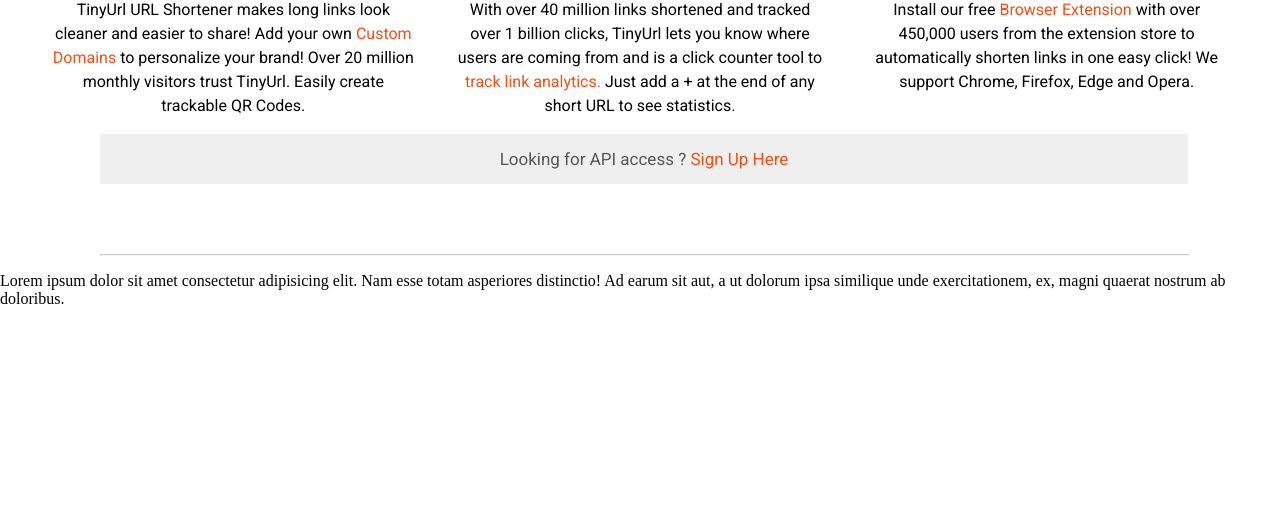
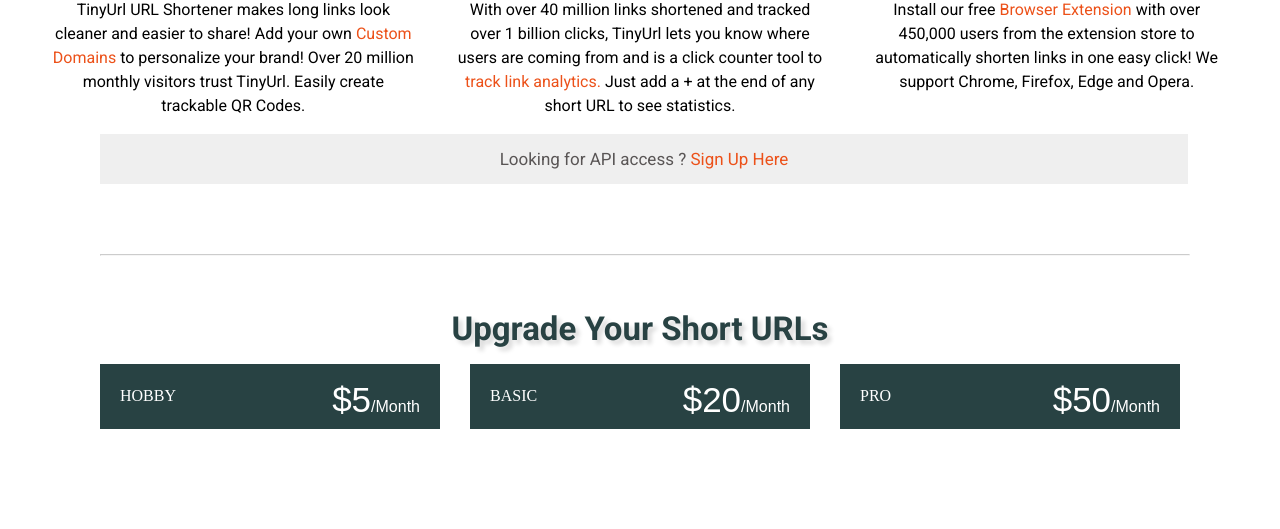
Before and after one commit to Moliki-Salman/tinyUrl-website, a plain HTML site: page index.html in a window 1280 px wide. Shown: the part 631-1160 px from the top of the page. Before the commit the page ends 989 px from the top, so only its background shows below. Drawn offline with Linux system fonts and the light colour scheme.

Commit message:
grean header

```diff
--- a/index.html
+++ b/index.html
@@ -62,7 +62,7 @@
             </h3>
             <p class="p-projectfunction">
                 TinyUrl URL Shortener makes long links look cleaner and easier to share!
-                Add your own <a   href=""><span>Custom Domains</span></a> to personalize your brand! Over 20 million
+                Add your own <a href=""><span>Custom Domains</span></a> to personalize your brand! Over 20 million
                 monthly visitors trust TinyUrl.
                 Easily create trackable QR Codes.
             </p>
@@ -90,14 +90,39 @@
     </section>
 
     <section>
-        <div >
-            <button  class="btn">Looking for API access &#63; <span class="text-orange">Sign Up Here</span></button>
+        <div>
+            <button class="btn">Looking for API access &#63; <span class="text-orange">Sign Up Here</span></button>
         </div>
         <hr class="line">
     </section>
+
     <section>
-        <p>Lorem ipsum dolor sit amet consectetur adipisicing elit. Nam esse totam asperiores distinctio! Ad earum sit aut, a ut dolorum ipsa similique unde exercitationem, ex, magni quaerat nostrum ab doloribus.</p>
+        <div>
+            <h3 class="heading2">Upgrade Your Short URLs</h3>
+        </div>
+        <div class="blanket-div">
+            <div class="header-green">
+               <div><p class="topic">HOBBY</p></div>
+                <div>
+                    <p class="dollar"><span class="span-dollar">&#36;5</span>&#47;Month</p>
+                </div>
+            </div>
+             <div class="header-green">
+               <div><p class="topic">BASIC</p></div>
+                <div>
+                    <p class="dollar"><span class="span-dollar">&#36;20</span>&#47;Month</p>
+                </div>
+            </div>
+             <div class="header-green">
+               <div><p class="topic">PRO</p></div>
+                <div>
+                    <p class="dollar"><span class="span-dollar">&#36;50</span>&#47;Month</p>
+                </div>
+            </div>
+
+        </div>
     </section>
 
 </body>
+
 </html>
--- a/style.css/header.css
+++ b/style.css/header.css
@@ -1,7 +1,7 @@
 body {
   margin-left: 0;
   margin-right: 0;
-  margin-bottom: 50px;
+  margin-bottom: 100px;
 }
 .nav-header {
   background-color: #284243;
@@ -69,7 +69,7 @@ body {
 .heading {
   color: #284243;
   font-size: 52px;
-  font-family: Arial;
+  font-family: Roboto, Arial;
   text-shadow: 4px 4px 4px rgba(0, 0, 0, 0.15);
   line-height: 5px;
 }
@@ -226,7 +226,6 @@ p span {
   color: #ec5119;
 }
 
-
 p a {
   text-decoration: none;
 }
@@ -252,9 +251,56 @@ p span:hover {
 .text-orange {
   color: #ec5119;
 }
-.line{
+.line {
   margin-left: 100px;
   margin-right: 90px;
   margin-top: 70px;
+  margin-bottom: 70px;
   opacity: 0.5;
 }
+
+.heading2 {
+  color: #284243;
+  font-size: 33px;
+  font-family: Roboto, Arial;
+  text-shadow: 4px 4px 4px rgba(0, 0, 0, 0.15);
+  line-height: 5px;
+  text-align: center;
+  margin-top: 0;
+}
+
+.blanket-div {
+  display: flex;
+  flex-direction: row;
+  justify-content: space-between;
+  margin-left: 100px;
+  margin-right: 70px;
+}
+
+.header-green {
+  background-color: #284243;
+  color: white;
+  display: flex;
+  flex-direction: row;
+  justify-content: space-between;
+  flex: 1;
+  height: 55px;
+  padding-bottom: 10px;
+  margin-right: 30px;
+}
+
+.topic {
+  margin-left: 20px;
+  margin-top: 23px;
+}
+.span-dollar {
+  color: white;
+  font-size: 35px;
+  padding-bottom: 5px;
+}
+
+.dollar {
+  font-family: Arial;
+  color: white;
+  margin-right: 20px;
+}
```
Lines whose indentation alone changed are shown as unchanged.
